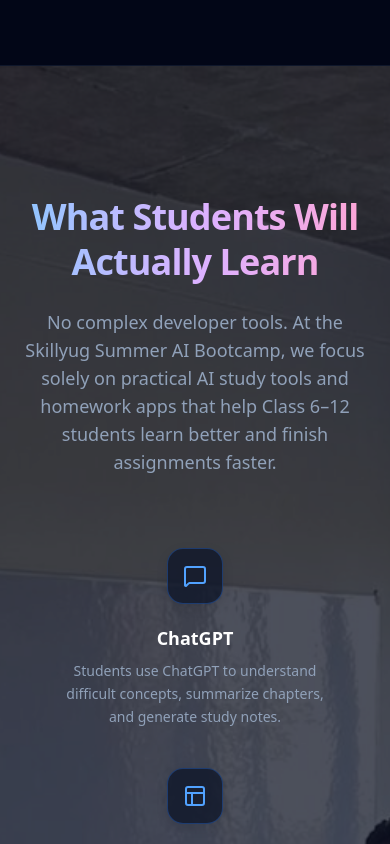
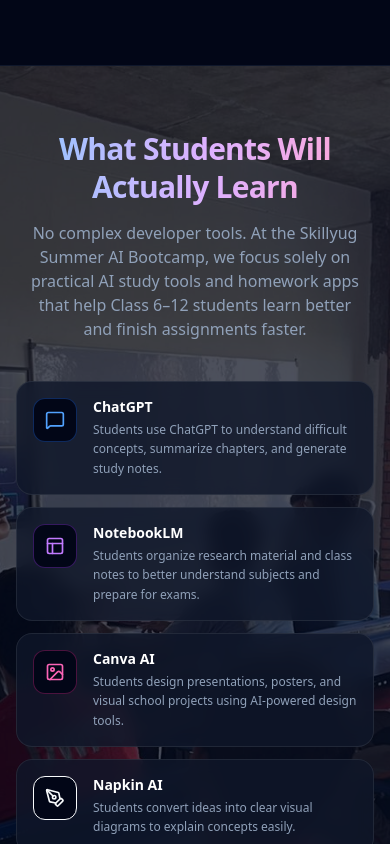
Before and after one commit to parv43/skillyugweb, a Next.js app: page / in a window 390 px wide. Shown: the part 4240-5084 px from the top of the page. Built offline with nearby package versions, Linux system fonts and the light colour scheme.

Commit message:
Redesign SkillsSection mobile layout: compact icon-row list cards, desktop unchanged

```diff
--- a/src/components/SkillsSection.tsx
+++ b/src/components/SkillsSection.tsx
@@ -77,7 +77,7 @@
   ]
 
   return (
-    <section id="what-they-learn" className="relative w-full py-32 bg-[#020617] overflow-hidden flex flex-col items-center justify-center border-t border-slate-900 border-b">
+    <section id="what-they-learn" className="relative w-full py-16 md:py-32 bg-[#020617] overflow-hidden flex flex-col items-center justify-center border-t border-slate-900 border-b">
 
       {/* Background Layer with subtle Classroom Image */}
       <div className="absolute inset-0 z-0 pointer-events-none">
@@ -92,21 +92,47 @@
       {/* Deep ambient lighting (optimized) */}
       <div className="absolute top-1/2 left-1/2 -translate-x-1/2 -translate-y-1/2 w-[600px] md:w-[800px] h-[600px] bg-[radial-gradient(circle_at_center,_var(--tw-gradient-stops))] from-blue-900/15 via-purple-900/5 to-transparent pointer-events-none rounded-full z-10" />
 
-
       {/* SEO-Friendly Header */}
-      <div className="w-full flex justify-center mb-16 md:mb-20 z-20 px-6">
+      <div className="w-full flex justify-center mb-10 md:mb-20 z-20 px-6">
         <div className="text-center max-w-[800px] w-full mx-auto">
-          <h2 className="text-4xl md:text-5xl font-black text-transparent bg-clip-text bg-gradient-to-r from-blue-300 via-purple-300 to-pink-300 mb-6 tracking-tight leading-tight">
+          <h2 className="text-3xl md:text-5xl font-black text-transparent bg-clip-text bg-gradient-to-r from-blue-300 via-purple-300 to-pink-300 mb-4 md:mb-6 tracking-tight leading-tight">
             What Students Will Actually Learn
           </h2>
-          <p className="text-slate-400 text-lg md:text-xl font-light">
+          <p className="text-slate-400 text-base md:text-xl font-light">
             No complex developer tools. At the Skillyug Summer AI Bootcamp, we focus solely on practical AI study tools and homework apps that help Class 6–12 students learn better and finish assignments faster.
           </p>
         </div>
       </div>
 
-      {/* Modern Grid Layout */}
-      <div className="grid grid-cols-1 md:grid-cols-2 lg:grid-cols-3 gap-6 px-6 max-w-6xl mx-auto w-full z-10 relative">
+      {/* ── Mobile Layout (< md): compact icon-row cards ── */}
+      <div className="flex flex-col gap-3 px-4 max-w-lg mx-auto w-full z-10 relative md:hidden">
+        {tools.map((tool, idx) => {
+          const Icon = tool.icon
+          const colors = ["blue", "purple", "pink", "indigo", "cyan", "violet", "sky", "fuchsia", "teal"]
+          const color = colors[idx % colors.length]
+          return (
+            <motion.div
+              key={idx}
+              className="flex items-start gap-4 bg-[#0f172a]/80 border border-white/8 rounded-2xl p-4 backdrop-blur-sm"
+              initial={{ opacity: 0, x: -10 }}
+              whileInView={{ opacity: 1, x: 0 }}
+              transition={{ duration: 0.35, delay: idx * 0.05 }}
+              viewport={{ once: true }}
+            >
+              <div className={`w-11 h-11 rounded-xl bg-[#020617] border border-${color}-500/30 flex items-center justify-center flex-shrink-0`}>
+                <Icon className={`w-5 h-5 text-${color}-400`} />
+              </div>
+              <div className="flex-1 min-w-0">
+                <h3 className="text-white font-bold text-sm leading-tight mb-1">{tool.title}</h3>
+                <p className="text-slate-400 text-xs leading-relaxed">{tool.desc}</p>
+              </div>
+            </motion.div>
+          )
+        })}
+      </div>
+
+      {/* ── Desktop Layout (≥ md): original 3-col grid ── */}
+      <div className="hidden md:grid grid-cols-1 md:grid-cols-2 lg:grid-cols-3 gap-6 px-6 max-w-6xl mx-auto w-full z-10 relative">
         {tools.map((tool, idx) => (
           <ToolCard
             key={idx}
```
